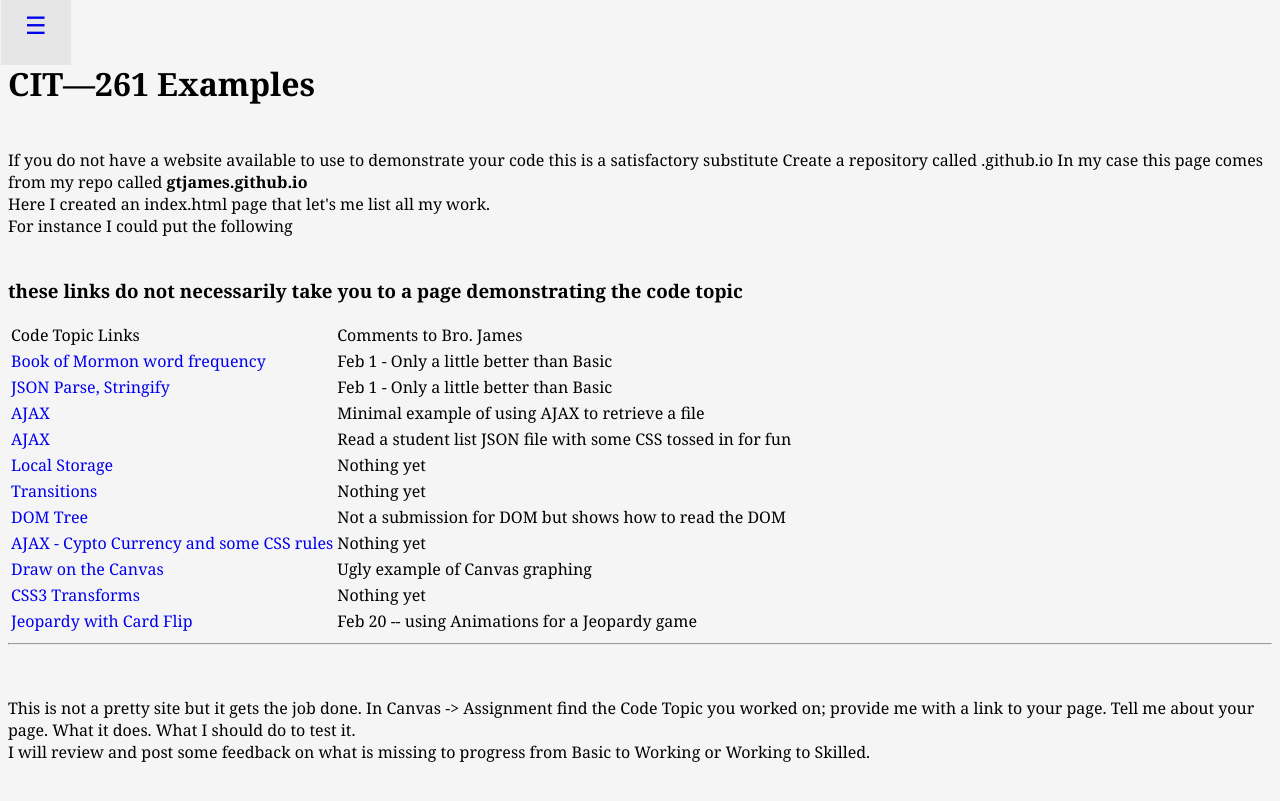
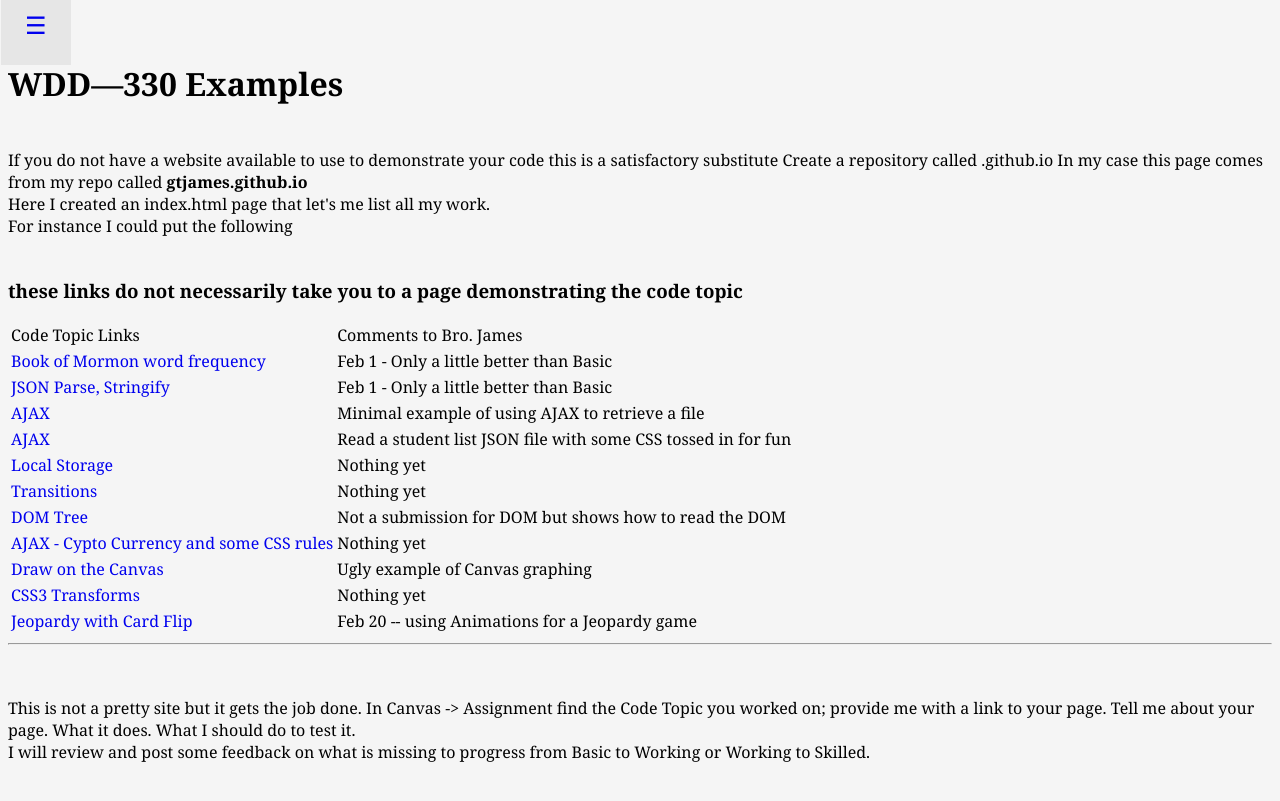
Before and after one commit to gtjames/gtjames.github.io, a Jekyll site: the page built from index.html, in a window 1280 px wide. Shown: the top 801 px of the page. Built offline with Jekyll 4.4.1, drawn with Linux system fonts in a browser that asks for light colours.

Commit message:
Restoring the YML file

```diff
--- a/_config.yml
+++ b/_config.yml
@@ -1,4 +1,4 @@
-name: CIT&mdash;261 Examples
+name: WDD&mdash;330 Examples
 
 sass:
   style: :nested
```
